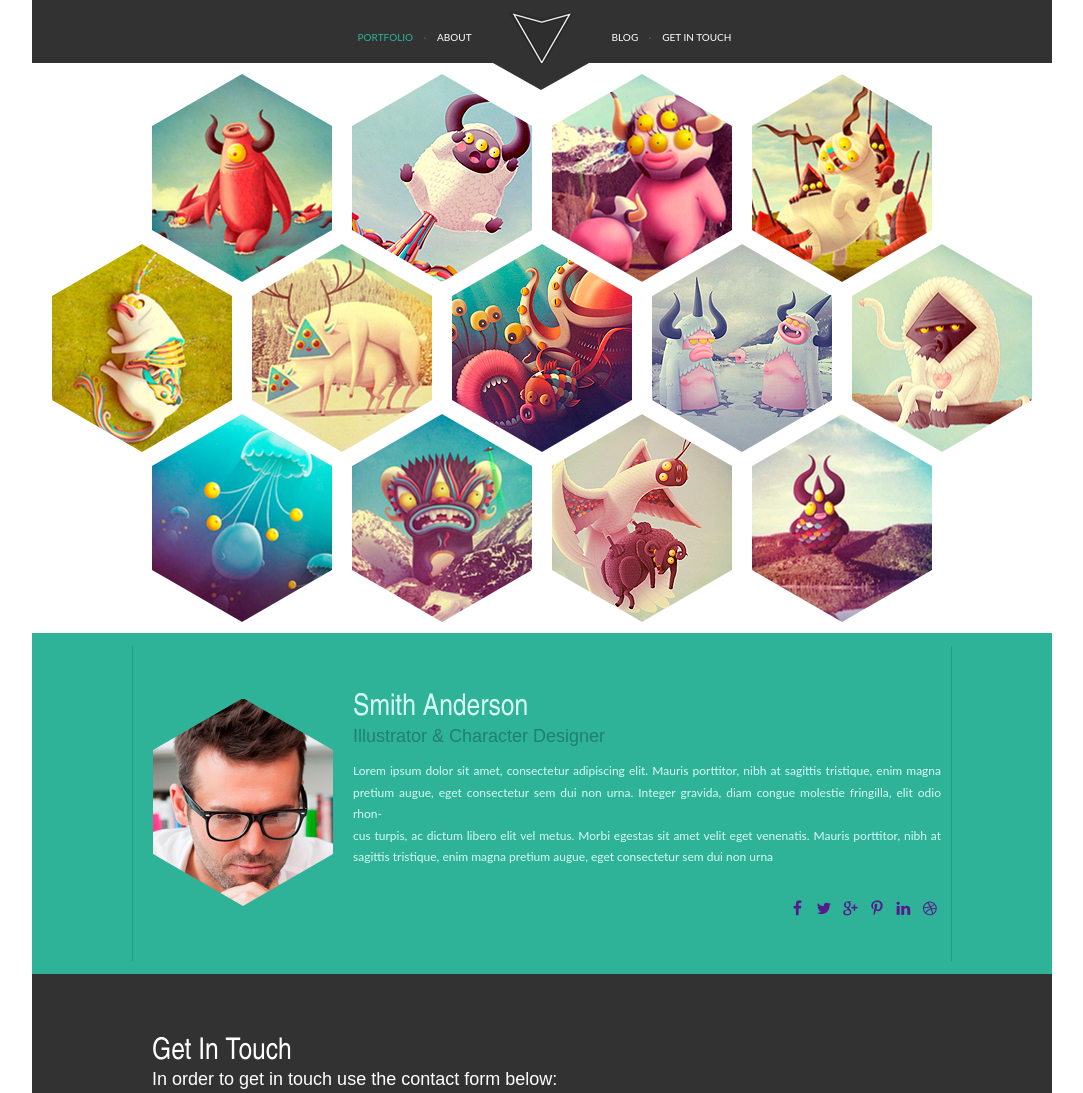
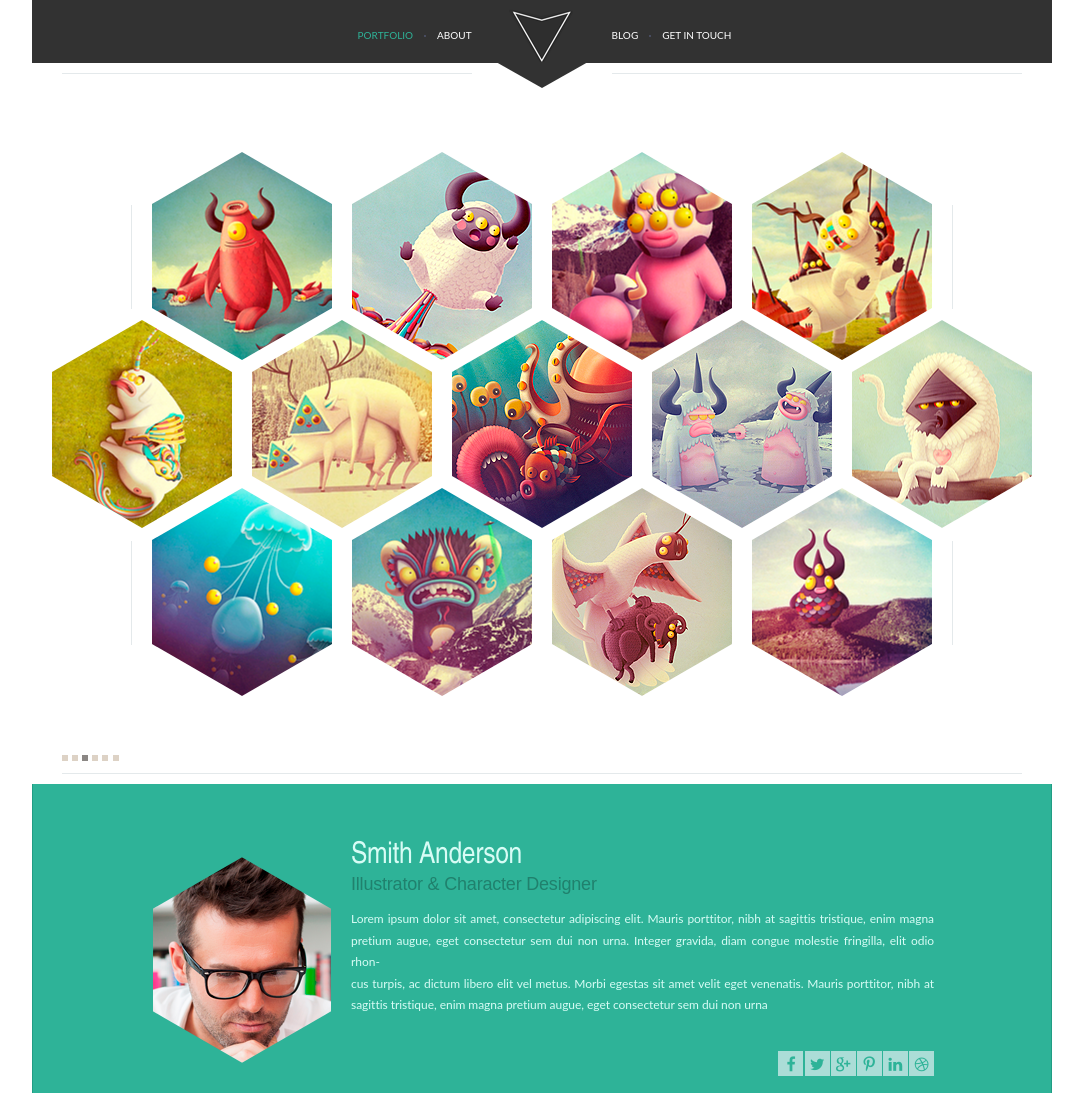
Before and after one commit to Vola-G/hexal, a plain HTML site: page index.html in a window 1280 px wide. Shown: the top 1093 px of the page, without its empty margins (98-1181 px from the left). Drawn offline with Linux system fonts and the light colour scheme.

Commit message:
style: add decorative lines, slider buttons

```diff
--- a/css/style.css
+++ b/css/style.css
@@ -7,13 +7,47 @@
 @import url('https://fonts.googleapis.com/css?family=Lato:400,700,900');
 @import url('https://fonts.googleapis.com/css?family=Maven+Pro:400,500,700');
 
-
-
 body {
     width: 1020px;
     margin: auto;
     color: white;
     font-family: 'Lato', 'Arial Narrow', sans-serif;
+}
+
+.hidden {
+    position: absolute;
+    clip: rect(1px, 1px, 1px, 1px);
+    clip-path: inset(0px 0px 99.9% 99.9%);
+    overflow: hidden;
+    height: 1px;
+    width: 1px;
+    padding: 0;
+    border: 0;
+}
+
+h2 {
+    font-family: 'Maven Pro', 'Arial Narrow', sans-serif;
+    font-size: 30px;
+    color: #d7fcf5;
+    font-weight: 400;
+    letter-spacing: -0.3px;
+}
+
+.subtext {
+    font-family: 'Maven Pro', sans-serif;
+    font-size: 18px;
+    font-weight: 400;
+    color: #20816d;
+    padding-bottom: 13px;
+    letter-spacing: -0.2px;
+
+}
+
+h3 {
+    font-family: 'Maven Pro', 'Arial Narrow', sans-serif;
+    font-size: 30px;
+    color: #fff;
+    font-weight: 400;
 }
 
 header {
@@ -27,13 +61,13 @@ header::after {
     content: "";
     width: 0;
 	height: 0;
-    border-left: 48px solid transparent;
-    border-right: 48px solid transparent;
-    border-top: 27px solid #323232;
+    border-left: 46px solid transparent;
+    border-right: 46px solid transparent;
+    border-top: 26px solid #323232;
     position: absolute;
-    left: 45.2%;
+    left: 45.5%;
     bottom: 0;
-    top: 63px;
+    top: 62px;
 }
 
 /*========NAVIGATION=========*/
@@ -43,7 +77,7 @@ nav {
     justify-content: center;
     align-items: center;
     height: 100%;
-    padding-top: 5px;
+    padding-top: 3px;
     padding-left: 5px;
 
 }
@@ -80,17 +114,102 @@ nav > a:hover {
 
 /*========SLIDER WITH HEXAGONS=========*/
 
+#portfolio {
+    position: relative;
+}
+
+.line-left {
+    width: 410px;
+    height: 1px;
+    background-color: #e4e9eb;
+    position: absolute;
+    top: 10px;
+    left: 30px;
+}
+
+.line-right {
+    width: 410px;
+    height: 1px;
+    background-color: #e4e9eb;
+    position: absolute;
+    right: 30px;
+    top: 10px;
+}
+
+.line-bottom {
+    width: 960px;
+    height: 1px;
+    background-color: #e4e9eb;
+    position: absolute;
+    left: 30px;
+    bottom: 10px;
+
+}
+.slider-dotnav {
+    position: absolute;
+    bottom: 20px;
+    left: 30px;
+}
+
+.slider-dotnav > ul > li {
+    display: inline-block;
+
+}
+
+.slide-item {
+    display: block;
+    width: 6px;
+    height: 6px;
+    background-color: #ddd2c5;
+}
+
+.slide-item:hover {
+    background-color: #8b8784;
+}
+
+.active-item {
+    background-color: #8b8784;
+}
+
+.hexagon-container {
+    padding: 78px 0px 77px 0px;
+}
+
 .row-first {
     display: flex;
     justify-content: center;
+    position: relative;
 }
 
 .row-second,
 .row-third  {
     display: flex;
     justify-content: center;
-    margin-top: -60px;
+    margin-top: -62px;
+    position: relative;
 }
+
+.row-first::before,
+.row-third::before {
+    content: "";
+    height: 104px;
+    width: 1px;
+    background-color: #e4e9eb;
+    position: absolute;
+    left: 99px;
+    top: 64px;
+}
+.row-first::after,
+.row-third::after {
+    content: "";
+    height: 104px;
+    width: 1px;
+    background-color: #e4e9eb;
+    position: absolute;
+    right: 99px;
+    top: 64px;
+}
+
 
 .hexagon {
     width: 180px;
@@ -192,7 +311,7 @@ nav > a:hover {
 
 /*========SECTION ABOUT=========*/
 
-.about {
+#about {
     background-color: #2eb398;
     display: flex;
     justify-content: center;
@@ -206,13 +325,38 @@ nav > a:hover {
     align-items: center;
     border-left: 1px solid #219d84;
     border-right: 1px solid #219d84;
-    height: 315px;
-    margin: 13px 100px;
+    padding: 54px 100px;
 
 }
 
 .photo {
-    margin: 0px 10px;
+    margin: 1px 10px;
+}
+.photo-hexagon {
+    width: 178px;
+    height: 208px;
+    margin: 10px;
+    transform: rotate(120deg);
+    overflow: hidden;
+    visibility: hidden;
+    display: inline-block;
+}
+
+.photo-hex-layer-1 {
+    width: 100%;
+    height: 100%;
+    transform: rotate(-60deg);
+    overflow: hidden;
+    visibility: hidden;
+}
+
+.photo-hex-layer-2 {
+    width: 100%;
+    height: 100%;
+    transform: rotate(-60deg);
+    overflow: hidden;
+    visibility: visible;
+
 }
 
 .photo-img {
@@ -222,23 +366,11 @@ nav > a:hover {
 }
 
 .info {
-    margin-right: 10px;
+    margin-right: 17px;
+    padding-bottom: 10px;
 }
 
-h2 {
-    font-family: 'Maven Pro', 'Arial Narrow', sans-serif;
-    font-size: 30px;
-    color: #d7fcf5;
-    font-weight: 400;
-}
 
-.subtitle {
-    font-family: 'Maven Pro', sans-serif;
-    font-size: 18px;
-    color: #20816d;
-    padding-bottom: 13px;
-
-}
 
 .info-text {
     color: #d7fcf5;
@@ -246,10 +378,11 @@ h2 {
     font-size: 12px;
     line-height: 1.8;
     text-align: justify;
+    letter-spacing: -0.04px;
 }
 .social-buttons {
     float: right;
-    padding-top: 30px;
+    margin-top: 35px;
 }
 
 .social-buttons > li {
@@ -263,19 +396,44 @@ h2 {
     justify-content: center;
     align-items: center;
     color: #2eb398;
-    width: 30px;
-    height: 30px;
+    width: 25px;
+    height: 25px;
     background-color: #abddd7;
+    margin-left: -3px;
+}
+
+.social-item:hover {
+    background-color: #6ccbbe;
+    transition: 0.5s linear;
 }
 
 /*========GET IN TOUCH=========*/
 
-.get-in-touch {
+#get-in-touch {
     background-color: #323232;
     min-height: calc(605px - 40px);
+    position: relative;
 }
+
+.git-line-top {
+    width: 960px;
+    height: 1px;
+    background-color: #2b2b2b;
+    position: absolute;
+    left: 30px;
+    top: 10px;
+}
+.git-line-bottom {
+    width: 960px;
+    height: 1px;
+    background-color: #2b2b2b;
+    position: absolute;
+    left: 30px;
+    bottom: 10px;
+}
+
 .container {
-    padding: 60px 120px;
+    padding: 58px 120px 60px 120px;
     color: white;
 }
 .container > h2 {
@@ -363,6 +521,8 @@ button:hover {
 .contacts-bold-text {
     color: #e0e0e0;
     font-weight: 700;
+    letter-spacing: 0.35px;
+    word-spacing: 3px;
 }
 
 .contacts {
@@ -423,8 +583,8 @@ footer > p {
     text-transform: none;
     line-height: 1em;
     margin-left: .2em;
-    -webkit-font-smoothing: antialiased;
-    -moz-osx-font-smoothing: grayscale;
+    /* -webkit-font-smoothing: antialiased;
+    -moz-osx-font-smoothing: grayscale; */
 
   }
 
--- a/index.html
+++ b/index.html
@@ -11,18 +11,24 @@
 
 <body>
     <header>
+        <h1 class="hidden">Smith Anderson - Illustrator & Character Designer</h1>
         <nav>
-            <a href="#" class="active">portfolio</a>
+            <a href="#portfolio" class="active">portfolio</a>
             <span class="dot"></span>
-            <a href="#">about</a>
+            <a href="#about">about</a>
             <a href="#" class="logo"> <img src="assets/image/logo.png" alt="hexal-logo"></a>
             <a href="#">blog</a>
             <span class="dot"></span>
-            <a href="#">get in touch</a>
+            <a href="#get-in-touch">get in touch</a>
         </nav>
     </header>
     <main>
-        <section class="slider">
+        <section id="portfolio">
+            <div class="portfolio-decor-lines">
+                <span class="line-left"></span>
+                <span class="line-right"></span>
+                <span class="line-bottom"></span>
+            </div>
             <div class="hexagon-container">
                 <div class="row-first">
                     <div class="hexagon">
@@ -96,38 +102,51 @@
                     </div>
                 </div>
             </div>
+            <div class="slider-dotnav">
+                <ul>
+                    <li><a href="#" class="slide-item"></a></li>
+                    <li><a href="#" class="slide-item"></a></li>
+                    <li><a href="#" class="slide-item active-item"></a></li>
+                    <li><a href="#" class="slide-item"></a></li>
+                    <li><a href="#" class="slide-item"></a></li>
+                    <li><a href="#" class="slide-item"></a></li>
+                </ul>
+            </div>
         </section>
-        <section class="about">
+        <section id="about">
             <div class="container-about">
                 <div class="photo">
-                    <div class="hexagon">
-                        <div class="hex-layer-1">
-                            <div class="hex-layer-2 photo-img"></div>
+                    <div class="photo-hexagon">
+                        <div class="photo-hex-layer-1">
+                            <div class="photo-hex-layer-2 photo-img"></div>
                         </div>
                     </div>
                 </div>
                 <div class="info">
                     <h2>Smith Anderson</h2>
-                    <p class="subtitle">Illustrator & Character Designer</p>
+                    <p class="subtext">Illustrator & Character Designer</p>
                     <p class="info-text">Lorem ipsum dolor sit amet, consectetur adipiscing elit. Mauris porttitor, nibh
                         at sagittis tristique, enim magna pretium augue, eget consectetur sem dui non urna. Integer
                         gravida, diam congue molestie fringilla, elit odio rhon-<br>cus turpis, ac dictum libero elit vel
                         metus. Morbi egestas sit amet velit eget venenatis. Mauris porttitor, nibh at sagittis
                         tristique, enim magna pretium augue, eget consectetur sem dui non urna</p>
                         <ul class="social-buttons">
-                            <li><a href=""><i class="icon-facebook"></i></a></li>
-                            <li><a href=""><i class="icon-twitter"></i></a></li>
-                            <li><a href=""><i class="icon-gplus"></i></a></li>
-                            <li><a href=""><i class="icon-pinterest"></i></a></li>
-                            <li><a href=""><i class="icon-linkedin"></i></a></li>
-                            <li><a href=""><i class="icon-dribbble"></i></a></li>
+                            <li><a href="" class="social-item" title="Follow me on Facebook" target="_blank"><i class="icon-facebook"></i></a></li>
+                            <li><a href="" class="social-item" title="Follow me on Twitter" target="_blank"><i class="icon-twitter"></i></a></li>
+                            <li><a href="" class="social-item" title="Follow me on G+" target="_blank"><i class="icon-gplus"></i></a></li>
+                            <li><a href="" class="social-item" title="Follow me on Pinterest" target="_blank"><i class="icon-pinterest"></i></a></li>
+                            <li><a href="" class="social-item" title="Follow me on LinkedIn" target="_blank"><i class="icon-linkedin"></i></a></li>
+                            <li><a href="" class="social-item" title="Follow me on Dribbble" target="_blank"><i class="icon-dribbble"></i></a></li>
                         </ul>
                 </div>
             </div>
         </section>
-        <section class="get-in-touch">
+        <section id="get-in-touch">
+            <div class="git-decor-lines"></div>
+            <span class="git-line-top"></span>
+            <span class="git-line-bottom"></span>
             <div class="container">
-                <h2>Get In Touch</h2>
+                <h3>Get In Touch</h3>
                 <p class="contacts-subtitle">In order to get in touch use the contact form below:</p>
             <div class="contacts-container">
                 <form action="#">
```
